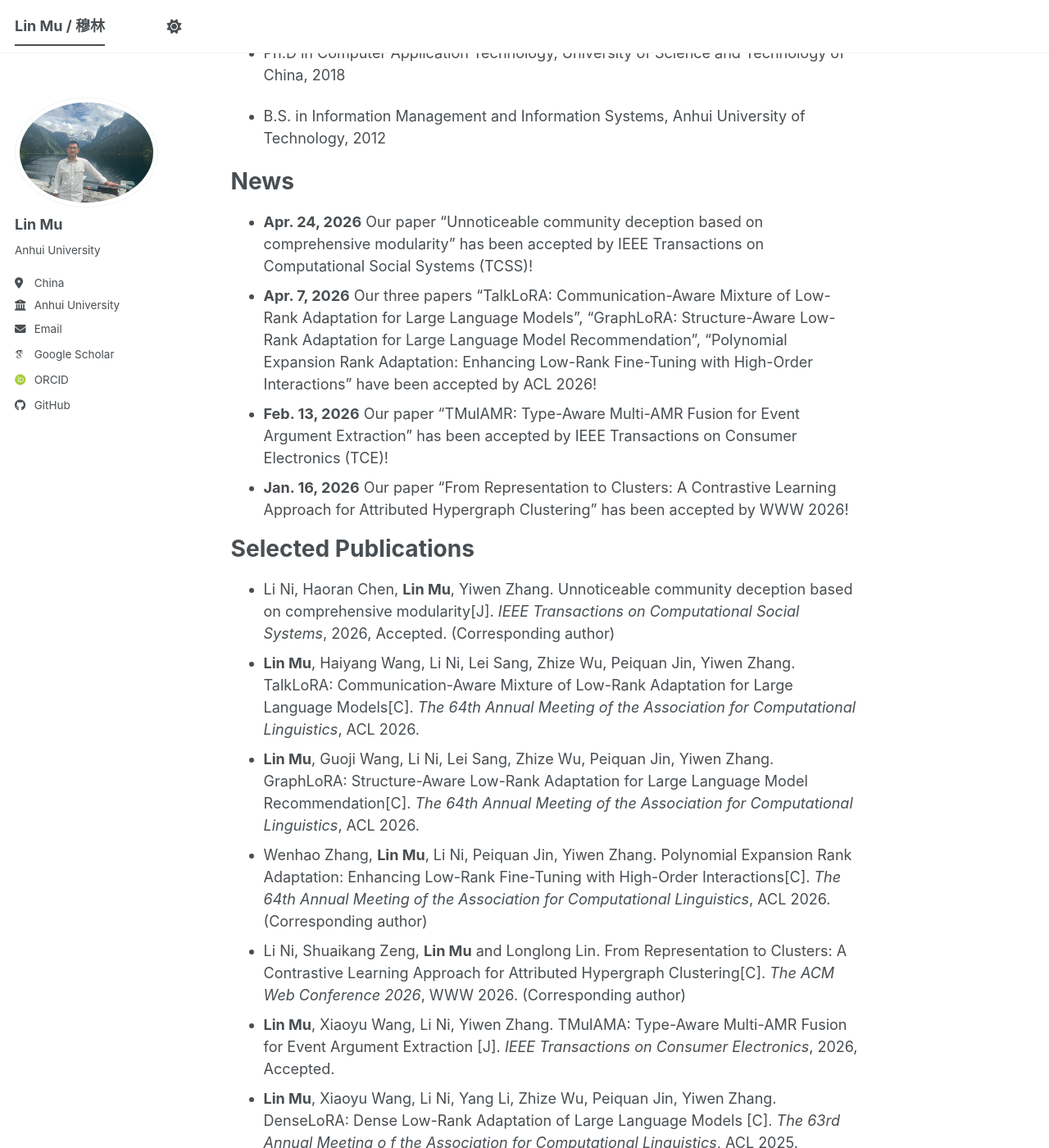
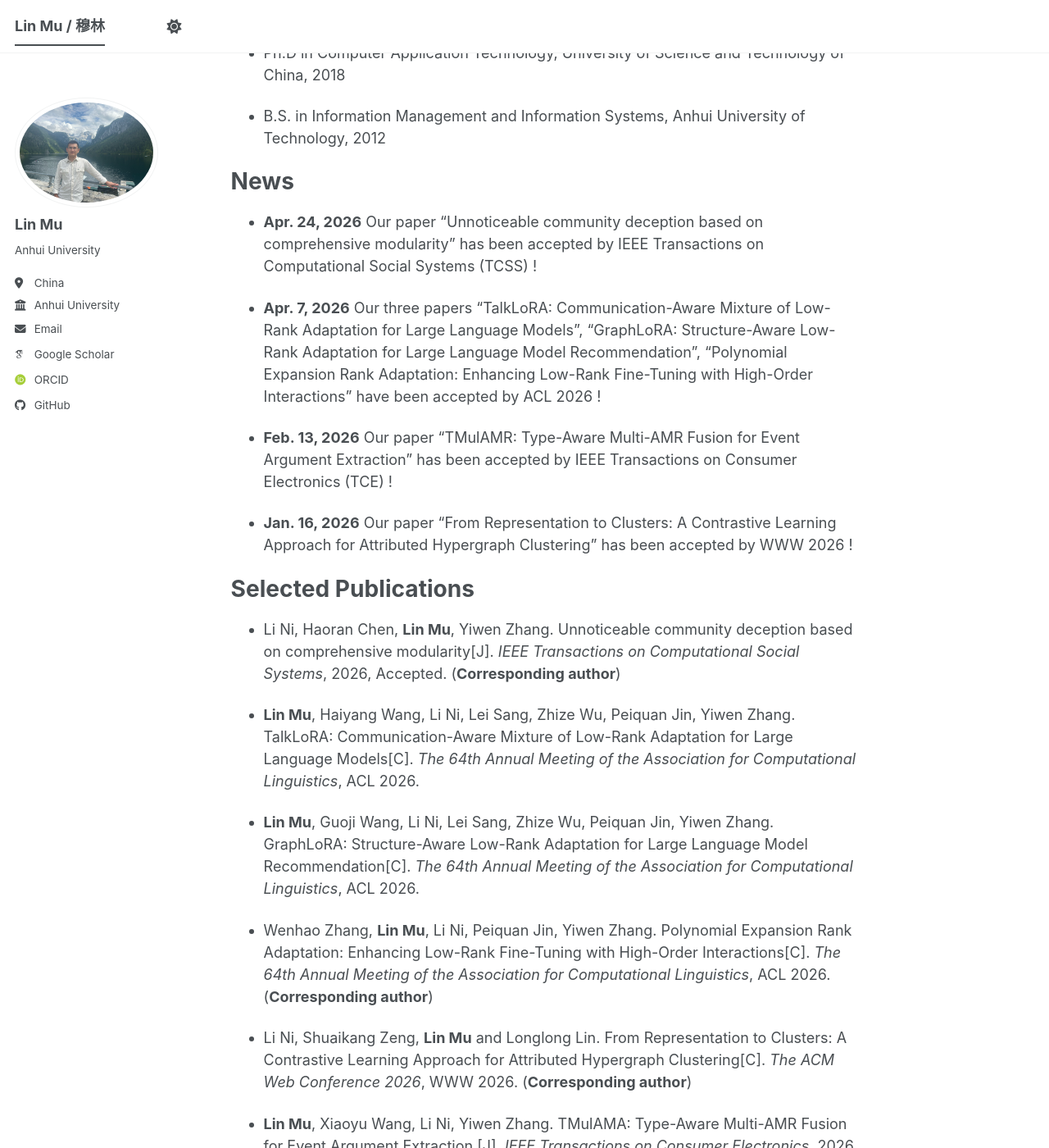
Before and after one commit to mulin-ahu/mulin-ahu.github.io, a Jekyll site: the page built from _pages/about.md, in a window 1280 px wide and 1400 px high, scrolled down 583 px. Shown: the whole window at 82% size. Built offline with Jekyll 4.4.1, drawn with Linux system fonts in a browser that asks for light colours; some web fonts are replaced; a script bundle is joined from its source files by our own code; library files that are not in the unit come from our copies; some of the changed lines change nothing that is shown; some of the changed text lies outside the part shown.

Commit message:
Update about.md

```diff
--- a/_pages/about.md
+++ b/_pages/about.md
@@ -20,8 +20,6 @@
 - Model/Knowledge Edit
 
 
-
-
 Education
 ======
 - Ph.D in Computer Application Technology, University of Science and Technology of China, 2018
@@ -30,29 +28,62 @@
 
 News
 ======
-- **Apr. 24, 2026** Our paper "Unnoticeable community deception based on comprehensive modularity" has been accepted by IEEE Transactions on Computational Social Systems (TCSS)!
-- **Apr. 7, 2026** Our three papers "TalkLoRA: Communication-Aware Mixture of Low-Rank Adaptation for Large Language Models", "GraphLoRA: Structure-Aware Low-Rank Adaptation for Large Language Model Recommendation", "Polynomial Expansion Rank Adaptation: Enhancing Low-Rank Fine-Tuning with High-Order Interactions" have been accepted by ACL 2026!
-- **Feb. 13, 2026** Our paper "TMulAMR: Type-Aware Multi-AMR Fusion for Event Argument Extraction" has been accepted by IEEE Transactions on Consumer Electronics (TCE)!
-- **Jan. 16, 2026** Our paper "From Representation to Clusters: A Contrastive Learning Approach for Attributed Hypergraph Clustering" has been accepted by WWW 2026!
+- **Apr. 24, 2026** Our paper "Unnoticeable community deception based on comprehensive modularity" has been accepted by IEEE Transactions on Computational Social Systems (TCSS) !
+
+- **Apr. 7, 2026** Our three papers "TalkLoRA: Communication-Aware Mixture of Low-Rank Adaptation for Large Language Models", "GraphLoRA: Structure-Aware Low-Rank Adaptation for Large Language Model Recommendation", "Polynomial Expansion Rank Adaptation: Enhancing Low-Rank Fine-Tuning with High-Order Interactions" have been accepted by ACL 2026 !
+
+- **Feb. 13, 2026** Our paper "TMulAMR: Type-Aware Multi-AMR Fusion for Event Argument Extraction" has been accepted by IEEE Transactions on Consumer Electronics (TCE) !
+
+- **Jan. 16, 2026** Our paper "From Representation to Clusters: A Contrastive Learning Approach for Attributed Hypergraph Clustering" has been accepted by WWW 2026 !
 
 Selected Publications
 ======
-- Li Ni, Haoran Chen, **Lin Mu**, Yiwen Zhang. Unnoticeable community deception based on comprehensive modularity[J]. *IEEE Transactions on Computational Social Systems*, 2026, Accepted. (Corresponding author)
+- Li Ni, Haoran Chen, **Lin Mu**, Yiwen Zhang. Unnoticeable community deception based on comprehensive modularity[J]. *IEEE Transactions on Computational Social Systems*, 2026, Accepted. (**Corresponding author**)
+
 - **Lin Mu**, Haiyang Wang, Li Ni, Lei Sang, Zhize Wu, Peiquan Jin, Yiwen Zhang. TalkLoRA: Communication-Aware Mixture of Low-Rank Adaptation for Large Language Models[C]. *The 64th Annual Meeting of the Association for Computational Linguistics*, ACL 2026.
+
 - **Lin Mu**, Guoji Wang, Li Ni, Lei Sang, Zhize Wu, Peiquan Jin, Yiwen Zhang. GraphLoRA: Structure-Aware Low-Rank Adaptation for Large Language Model Recommendation[C]. *The 64th Annual Meeting of the Association for Computational Linguistics*, ACL 2026.
-- Wenhao Zhang, **Lin Mu**, Li Ni, Peiquan Jin, Yiwen Zhang. Polynomial Expansion Rank Adaptation: Enhancing Low-Rank Fine-Tuning with High-Order Interactions[C]. *The 64th Annual Meeting of the Association for Computational Linguistics*, ACL 2026. (Corresponding author)
-- Li Ni, Shuaikang Zeng, **Lin Mu** and Longlong Lin. From Representation to Clusters: A Contrastive Learning Approach for Attributed Hypergraph Clustering[C]. *The ACM Web Conference 2026*, WWW 2026. (Corresponding author)
+
+- Wenhao Zhang, **Lin Mu**, Li Ni, Peiquan Jin, Yiwen Zhang. Polynomial Expansion Rank Adaptation: Enhancing Low-Rank Fine-Tuning with High-Order Interactions[C]. *The 64th Annual Meeting of the Association for Computational Linguistics*, ACL 2026. (**Corresponding author**)
+
+- Li Ni, Shuaikang Zeng, **Lin Mu** and Longlong Lin. From Representation to Clusters: A Contrastive Learning Approach for Attributed Hypergraph Clustering[C]. *The ACM Web Conference 2026*, WWW 2026. (**Corresponding author**)
+
 - **Lin Mu**, Xiaoyu Wang, Li Ni, Yiwen Zhang. TMulAMA: Type-Aware Multi-AMR Fusion for Event Argument Extraction [J]. *IEEE Transactions on Consumer Electronics*, 2026, Accepted.
-- **Lin Mu**, Xiaoyu Wang, Li Ni, Yang Li, Zhize Wu, Peiquan Jin, Yiwen Zhang. DenseLoRA: Dense Low-Rank Adaptation of Large Language Models [C]. *The 63rd Annual Meeting o f the Association for Computational Linguistics*, ACL 2025.
+
+- **Lin Mu**, Xiaoyu Wang, Li Ni, Yang Li, Zhize Wu, Peiquan Jin, Yiwen Zhang. DenseLoRA: Dense Low-Rank Adaptation of Large Language Models [C]. *The 63rd Annual Meeting of the Association for Computational Linguistics*, ACL 2025.
+
 - **Lin Mu**, Jun Shen, Li Ni, Lei Sang, Zhize Wu, Peiquan Jin, Yiwen Zhang. DICP: Deep In-Context Prompt for Event Causality Identification[C]. *The 2025 Conference on Empirical Methods in Natural Language Processing*, EMNLP 2025.
+
 - **Lin Mu**, Yide Cheng, Jun Shen, Yiwen Zhang, Hong Zhong. NetPrompt: Neural Network Prompting Enhances Event Extraction in Large Language Models[J]. *IEEE Transactions on Big Data*, 2025.
+
 - **Lin Mu**, Wenhao Zhang, Yiwen Zhang, Peiquan Jin. DDPrompt: Differential Diversity Prompting in Large Language Models[C]. *The 62nd Annual Meeting of the Association for Computational Linguistics*, ACL 2024.
+
 - **Lin Mu**, Peiquan Jin, Yiwen Zhang, Hong Zhong, Jie Zhao. Synonym Recognition from Short Texts: A Self-Supervised Learning Approach[J]. *Expert Systems With Applications*, 2023.
+
 - **Lin Mu**, Peiquan Jin, Jie Zhao, Enhong Chen. Detecting Evolutionary Stages of Events on Social Media: A Graph-Kernel-Based Approach[J]. *Future Generation Computer Systems*, 2021.
-- **Lin Mu**, Peiquan Jin, Lizhou Zheng, Enhong Chen, Lihua Yue. Lifecycle-Based Event Detection from Microblogs[C]. *The Web Conference 2018*, WWW 20218.
+
+- **Lin Mu**, Peiquan Jin, Lizhou Zheng, Enhong Chen, Lihua Yue. Lifecycle-Based Event Detection from Microblogs[C]. *The Web Conference 2018*, WWW 2018.
+
 - Peiquan Jin, **Lin Mu**, Lizhou Zheng, Jie Zhao, Lihua Yue. News Feature Extraction for Events on Social Network Platforms[C]. *Proceedings of the 26th International Conference 26/41 on World Wide Web*, WWW 2017.
+
 - **Lin Mu**, Peiquan Jin, Lizhou Zheng, Enhong Chen. EventSys: Tracking Event Evolution on Microblogging Platforms[C]. *Database Systems for Advanced Applications*, DASFAA 2018.
 
+Students
+======
+
+|  Name  |  Admission Year  |            Notes                                     |
+| --------  | ------| ------------------------------------------------------------ |
+| 程一德     | 2022  | 和张老师合带,发表1篇IEEE TBD (中科院2区),1篇APWEB-WAIM (CCF-C)    |
+|张文豪      | 2023  | 发表2篇ACL（CCF-A）, 获得国家奖学金                         |
+| 王晓玉（女）| 2023  | 发表1篇ACL（CCF-A）, 获得国家奖学金, 安徽省优秀毕业生               |
+| 沈军       | 2023  | 发表1篇EMNLP（CAAI-A）, 1篇IEEE SMC （CCF-C）                   |
+| 王海洋       | 2024  | 发表1篇ACL（CCF-A）                   |
+| 王国基      | 2024  | 发表1篇ACL（CCF-A）                   |
+| 楚国威       | 2024  |                   |
+| 刘书明       | 2025  |                  |
+| 李文杰       | 2025  |                    |
+| 汪平       | 2025  |                    |
+| 李胜杰       | 2025  | 和张老师合带                   |
 
 
 Contacts
```
